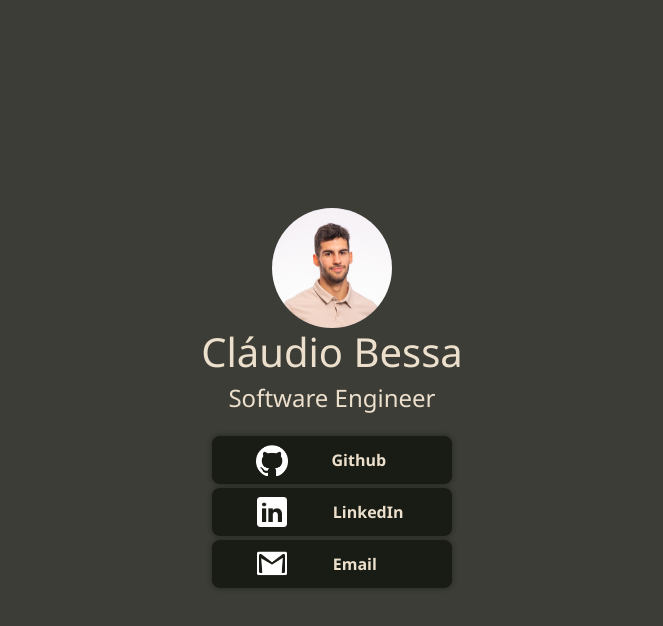
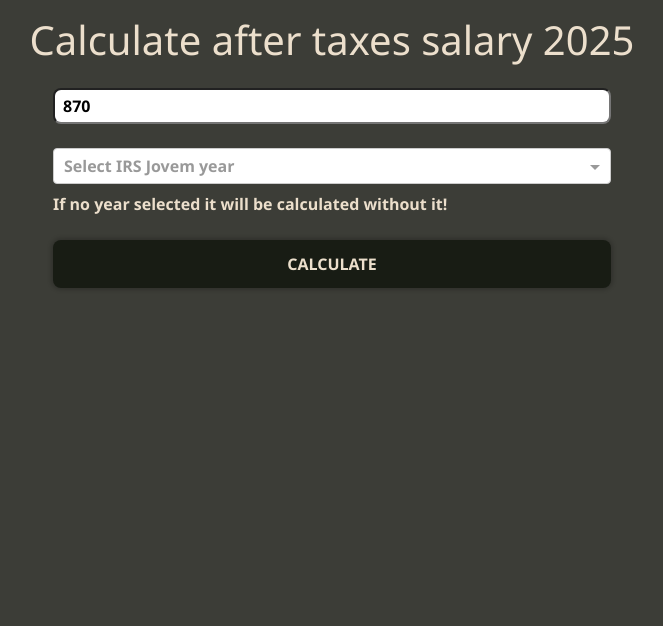
Before and after one commit to assebc/bessa, an Angular app: page /irs in a window 1280 px wide. Before the commit this address led to /. Shown: the top 626 px of the page, without its empty margins (308-971 px from the left). Built offline with nearby package versions, Linux system fonts and the light colour scheme.

Commit message:
feat: irs calculater

```diff
--- a/src/app/app.routes.ts
+++ b/src/app/app.routes.ts
@@ -10,6 +10,10 @@ export const routes: Routes = [
     loadComponent: () => import('./prompt/prompt.component').then(m => m.PromptComponent)
   },
   {
+    path: 'irs',
+    loadComponent: () => import('./irs/irs.component').then(m => m.IRSComponent)
+  },
+  {
     path: '**',
     redirectTo: ''
   }
--- /dev/null
+++ b/src/app/irs/irs.component.html
@@ -0,0 +1,49 @@
+<ng-container>
+  <div class="container">
+    <h1 class="mb-4">Calculate after taxes salary 2025</h1>
+    <input
+      type="number"
+      class="w-50"
+      [ngClass]="{ 'mb-4': $beforeTaxesSalary() >= irsTable(0)[0][0]}"
+      placeholder="Insert your salary (€)"
+      [min]="irsTable(0)[0][0]"
+      [ngModel]="$beforeTaxesSalary()"
+      (ngModelChange)="updateBeforeTaxesSalary($event)" />
+
+    @if($beforeTaxesSalary() < irsTable(0)[0][0]){
+      <span class="text-danger mb-4 text-align-start w-50">Before taxes salary is a minimum of {{irsTable(0)[0][0]}}</span>
+    }
+
+    <ng-select
+      class="ng-select-hide-values ng-select-options-sm w-50 mb-2"
+      placeholder="Select IRS Jovem year"
+      [hideSelected]="true"
+      [items]="irsJovem"
+      [searchable]="false"
+      [clearable]="false"
+      [ngModel]="$irsJovemYear()"
+      (ngModelChange)="selectIRSYear($event)">
+      <ng-template ng-label-tmp ng-option-tmp let-item="item">
+        <span>{{ item }} Year</span>
+      </ng-template>
+    </ng-select>
+    <span class="w-50 mb-4">If no year selected it will be calculated without it!</span>
+
+    <button
+      type="button"
+      class="w-50"
+      (click)="this.$irsJovemYear() ? calculateIRSJovem() : calculateIRS()"
+    >
+     CALCULATE
+    </button>
+
+    @if(!!$ssTaxes() && $irsTaxes() !== undefined) {
+      <div class="d-flex w-50 mt-4 flex-column">
+        <span>Salary before taxes: {{ $beforeTaxesSalary() }}€</span>
+        <span>IRS Taxes: {{ $irsTaxes() }}€</span>
+        <span>SS Taxes: {{ $ssTaxes() }}€</span>
+        <span>Salary after taxes: {{ $afterTaxesSalary() }}€</span>
+      </div>
+    }
+  </div>
+</ng-container>
--- /dev/null
+++ b/src/app/irs/irs.component.scss
@@ -0,0 +1,9 @@
+.container {
+  width: 100%;
+  height: 100%;
+  display: flex;
+  flex-direction: column;
+  align-items: center;
+  justify-content: center;
+  margin-top: 16px;
+}
--- /dev/null
+++ b/src/app/irs/irs.component.ts
@@ -0,0 +1,90 @@
+import { CommonModule } from '@angular/common';
+import { Component, signal } from '@angular/core';
+import { NgSelectModule } from '@ng-select/ng-select';
+import { IRSJovem, IRSJovemTaxes, IRSTable } from './irs.defs';
+import { FormsModule } from '@angular/forms';
+
+@Component({
+  selector: 'app-irs',
+  imports: [CommonModule, NgSelectModule, FormsModule],
+  templateUrl: './irs.component.html',
+  styleUrl: './irs.component.scss'
+})
+export class IRSComponent {
+  readonly irsJovem = IRSJovem;
+  readonly irsTable = (R: number) => IRSTable(R);
+
+  readonly $irsJovemYear = signal<number | undefined>(undefined);
+  readonly $beforeTaxesSalary = signal<number>(this.irsTable(0)[0][0]);
+  readonly $afterTaxesSalary = signal<number>(this.irsTable(0)[0][0]);
+  readonly $irsTaxes = signal<number | undefined>(undefined);
+  readonly $ssTaxes = signal<number | undefined>(undefined);
+
+  updateBeforeTaxesSalary(salary: number): void {
+    this.$beforeTaxesSalary.set(salary);
+    this.clear();
+  }
+
+  selectIRSYear(year: number): void {
+    this.$irsJovemYear.set(year);
+  }
+
+  calculateIRSJovem(): void {
+    const IRSRow = this.getIRSTableRow();
+    const [_, TMM, downPayment, TMMax] = IRSRow;
+
+    let afterTaxesSalary = this.$beforeTaxesSalary();
+    const r1 = afterTaxesSalary * TMM;
+    const r2 = r1 - downPayment;
+    const rPercentage = r2 / afterTaxesSalary;
+    if (rPercentage > TMMax){ return; } // prettier-ignore
+
+    const irsTaxes = this.getIRSTaxes();
+    const r3 = afterTaxesSalary - afterTaxesSalary * irsTaxes;
+    const d = parseFloat((r3 * rPercentage).toFixed(2));
+    this.calculateSSTaxes();
+    afterTaxesSalary -= (d < 0 ? 0 : d) + this.$ssTaxes()!;
+    console.log(d, afterTaxesSalary, this.$ssTaxes(), this.$beforeTaxesSalary());
+    this.$irsTaxes.set(d < 0 ? 0 : d);
+    this.$afterTaxesSalary.set(afterTaxesSalary);
+  }
+
+  calculateIRS(): void {
+    const IRSRow = this.getIRSTableRow();
+    const [_, TMM, downPayment, TMMax] = IRSRow;
+
+    let afterTaxesSalary = this.$beforeTaxesSalary();
+    const r1 = afterTaxesSalary * TMM;
+    const r2 = r1 - downPayment;
+    const rPercentage = r2 / afterTaxesSalary;
+    if (rPercentage > TMMax){ return; } // prettier-ignore
+    const d = parseFloat((afterTaxesSalary * rPercentage).toFixed(2));
+
+    this.calculateSSTaxes();
+    afterTaxesSalary -= (d < 0 ? 0 : d) + this.$ssTaxes()!;
+    console.log(d, afterTaxesSalary, this.$ssTaxes(), this.$beforeTaxesSalary());
+    this.$irsTaxes.set(d < 0 ? 0 : d);
+    this.$afterTaxesSalary.set(afterTaxesSalary);
+  }
+
+  private clear(): void {
+    this.$irsTaxes.set(undefined);
+    this.$ssTaxes.set(undefined);
+  }
+
+  private getIRSTableRow(): number[] {
+    const table = this.irsTable(this.$beforeTaxesSalary());
+    const rowIndex = table.findIndex((row) => row[0] > this.$beforeTaxesSalary());
+    return table[rowIndex];
+  }
+
+  private getIRSTaxes(): number {
+    const entry = Object.entries(IRSJovemTaxes).find(([_, years]) => years.includes(this.$irsJovemYear()!));
+    return entry ? +entry[0] / 100 : 0;
+  }
+
+  private calculateSSTaxes(): void {
+    const Taxes = this.$beforeTaxesSalary() * 0.11;
+    this.$ssTaxes.set(parseFloat(Taxes.toFixed(2)));
+  }
+}
--- /dev/null
+++ b/src/app/irs/irs.defs.ts
@@ -0,0 +1,27 @@
+export const IRSTable = (R: number) => [
+  [870,	       0,         0,      0],
+  [992,	    0.13,		  r1(R),	0.056],
+  [1070,	 0.165,		  r2(R),	 0.08],
+  [1136,	 0.165,		  90.81,	0.085],
+  [1187,	  0.22,		 153.29,	0.091],
+  [1787,	  0.25,		 188.90,	0.144],
+  [2078,	  0.32,		 313.99,	0.169],
+  [2432,	 0.355,		 386.72,	0.196],
+  [3233,  0.3872,		 465.03,	0.243],
+  [5547,  0.4005,		 508.03,	0.309],
+  [20221, 0.4495,		 779.83,	0.411],
+  [20221,	0.4717,		1228.74,	    1]
+
+];
+
+const r1 = (R: number) => 0.13	*	2.60	* (1208.32	- R);
+const r2 = (R: number) => 0.165	*	1.35	* (1477.67	- R);
+
+export const IRSJovemTaxes = {
+  100: [1],
+  75: [2, 3, 4],
+  50: [5, 6, 7],
+  25: [8, 9, 10],
+}
+
+export const IRSJovem = Array.from({ length: 8 }, (_, i) => i + 1);
--- a/src/styles.scss
+++ b/src/styles.scss
@@ -30,6 +30,7 @@
     display: flex;
     align-items: center;
     justify-content: center;
+    text-align: center;
     width: 240px;
     height: 48px;
     border-radius: 8px;
```
